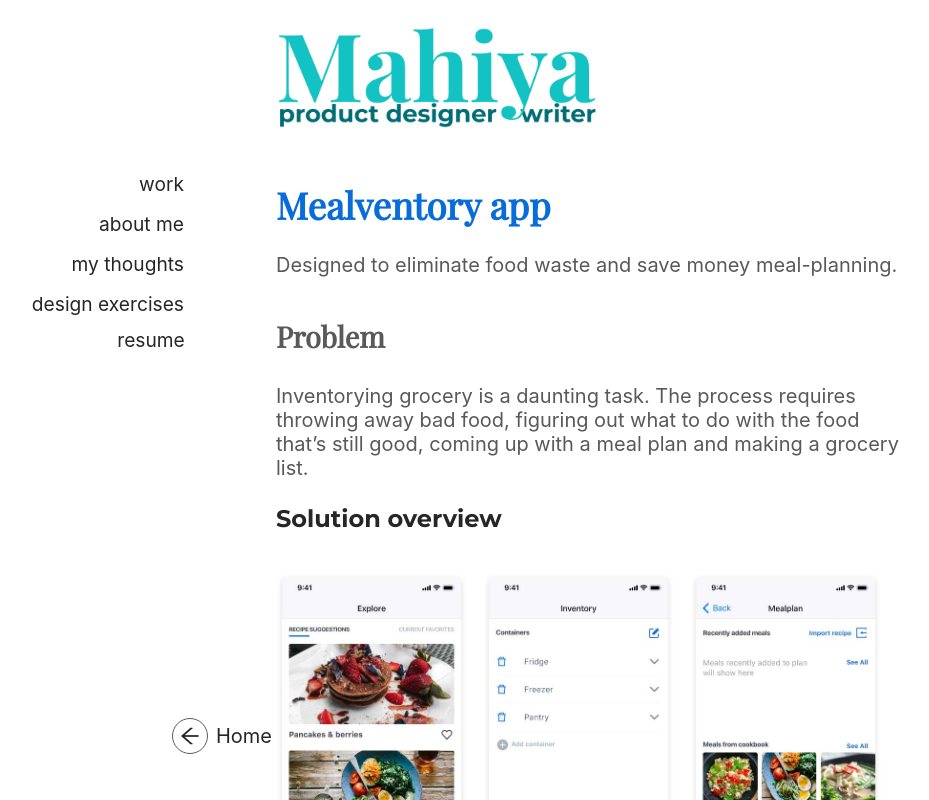
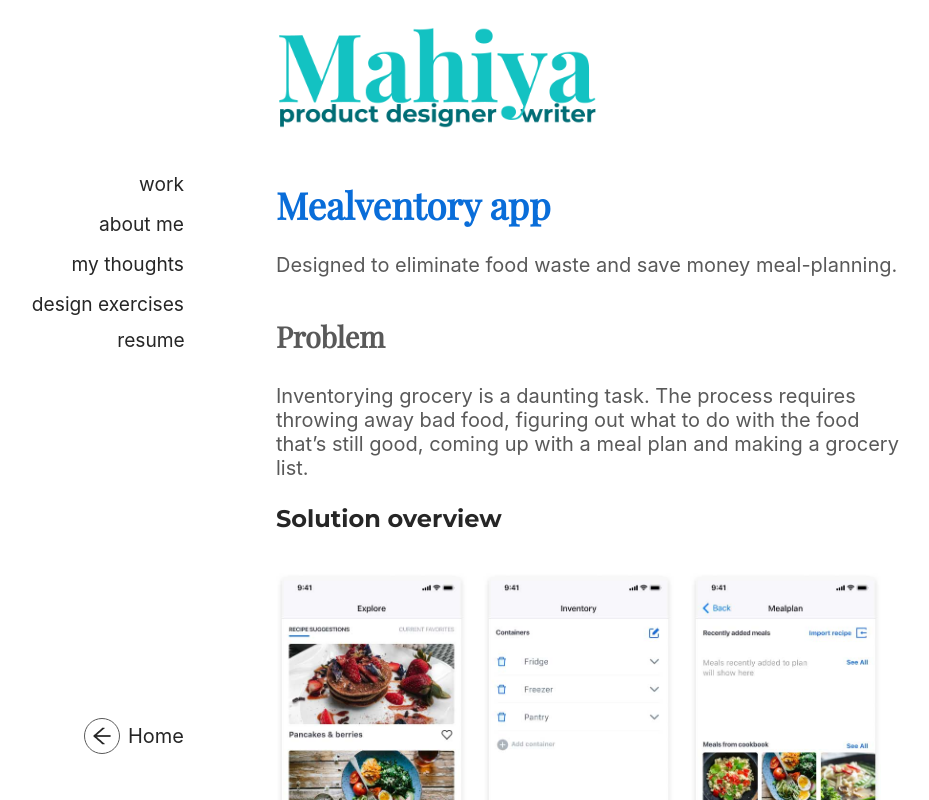
Before and after one commit to vishalicious213/mahiya, a React (Create React App) app: page /meal in a window 1280 px wide. Shown: the top 800 px of the page, without its empty margins (182-1111 px from the left). Built offline with nearby package versions, Linux system fonts and the light colour scheme.

Commit message:
adjusted right margin for Home button in sidebar

```diff
--- a/src/styles/sidebar.css
+++ b/src/styles/sidebar.css
@@ -96,6 +96,7 @@
       display: flex;
       justify-content: flex-end;
       align-items: center;
+      margin-right: 5.5rem;
     }
 
     #sidebar-bottom-button-container > p {
```
